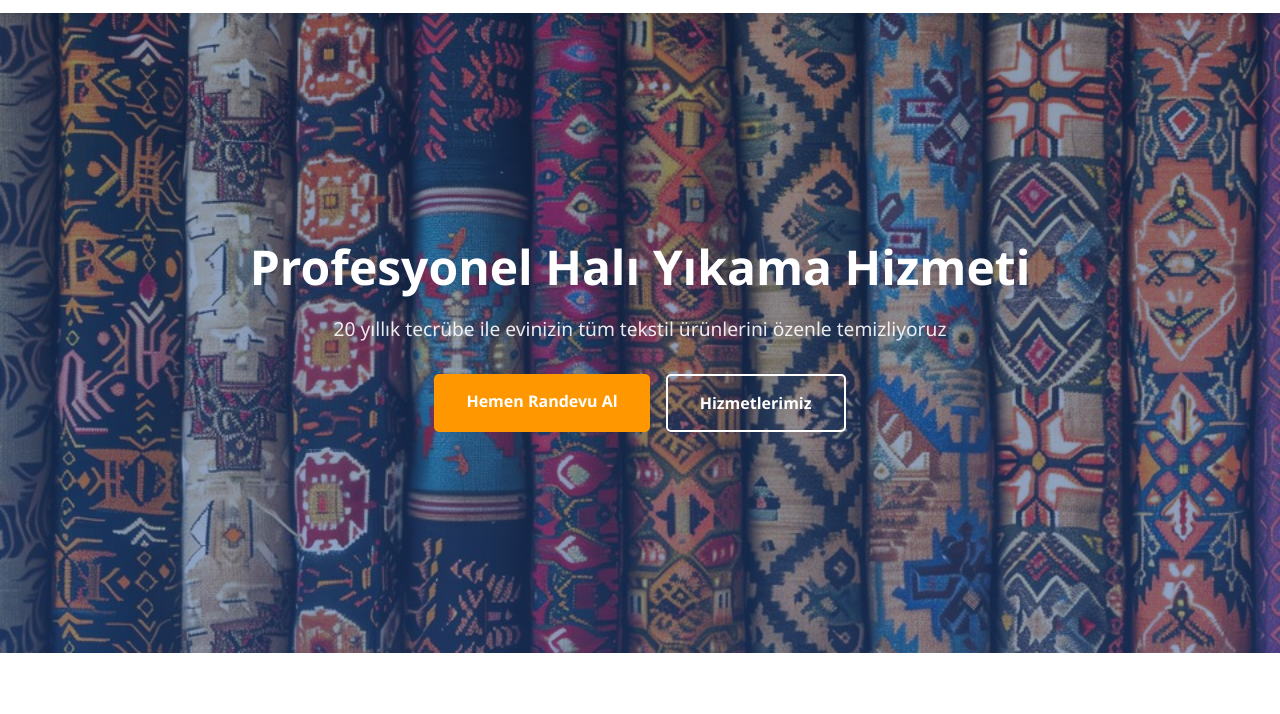
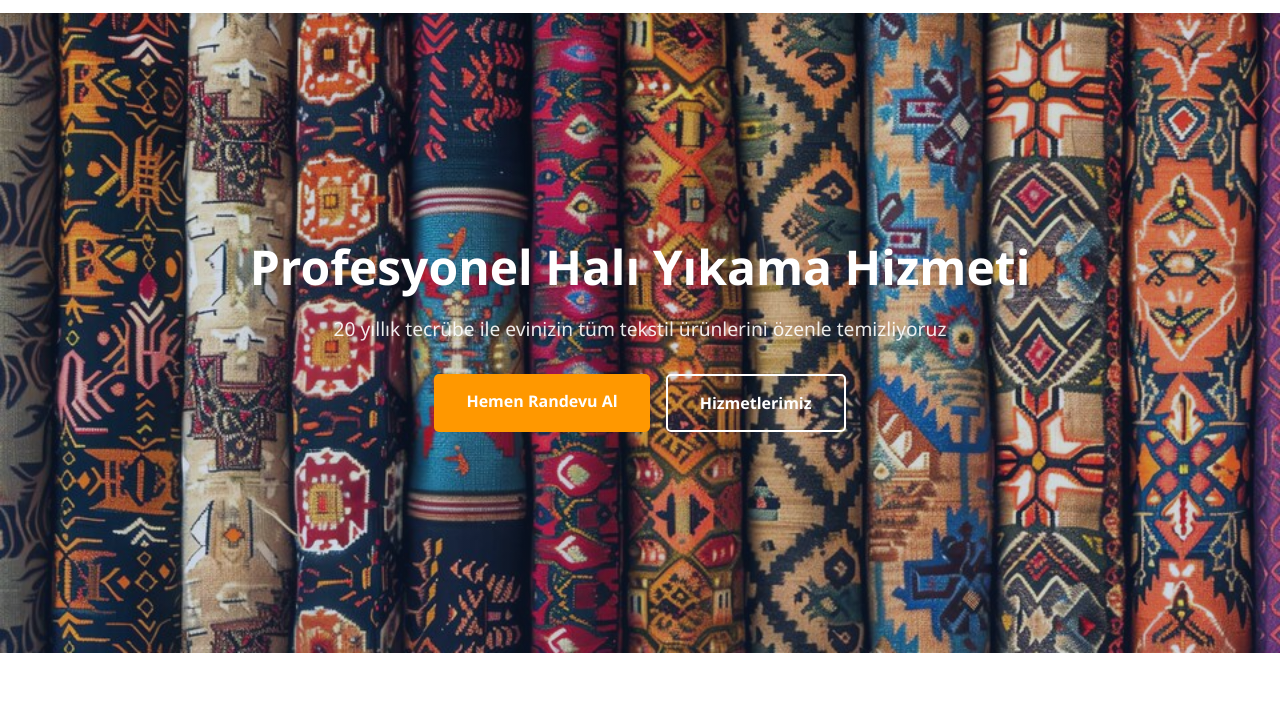
Before and after one commit to mertugr/mertugr.github.io, a plain HTML site: page index.html in a window 1280 px wide. Shown: the part 74-788 px from the top of the page. Drawn offline with Linux system fonts and the light colour scheme.

Commit message:
Update style.css

```diff
--- a/style.css
+++ b/style.css
@@ -66,7 +66,7 @@ nav {
 /* Hero Section */
 .hero {
     min-height: 80vh;
-    background: linear-gradient(rgba(30, 60, 114, 0.5), rgba(42, 82, 152, 0.5)), url('./background.jpg');
+    background: linear-gradient(rgba(30, 60, 114, 0.2), rgba(42, 82, 152, 0.2)), url('./background.jpg');
     background-size: cover;
     background-position: center;
     display: flex;
```
